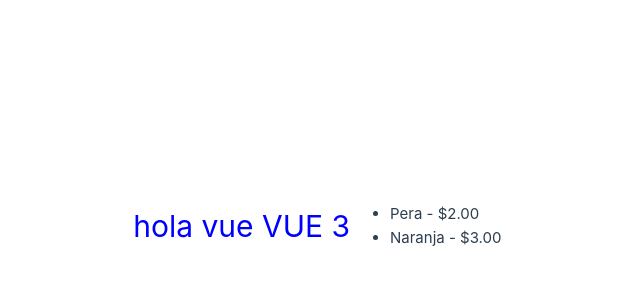
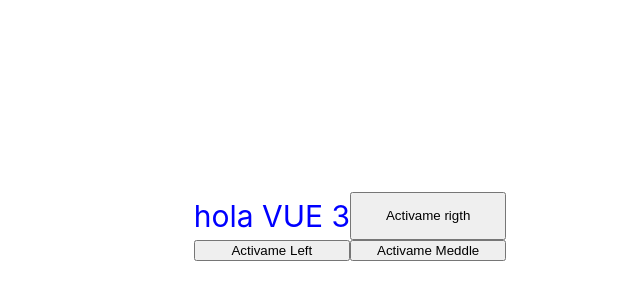
Before and after one commit to ximena-medina/Curso_Vue.js, a Vue app in the folder primer-vue/: page / in a window 1280 px wide. Shown: the part 174-474 px from the top of the page, without its empty margins (290-930 px from the left). Built offline with nearby package versions, Linux system fonts and the light colour scheme.

Commit message:
New feature :sparkles: Agregando el Evento click (v-on)

```diff
--- a/primer-vue/src/App.vue
+++ b/primer-vue/src/App.vue
@@ -1,33 +1,17 @@
 <script setup>
-    const name = "Vue 3";
-const arrayFrutas = [
-    {
-        name: "Manzana",
-        price: "$1.00",
-        description: "Una manzana",
-        stock: 0,
-    },
-    {
-        name: "Pera",
-        price: "$2.00",
-        description: "Una pera",
-        stock: 10,
-    },
-    {
-        name: "Naranja",
-        price: "$3.00",
-        description: "Una naranja",
-        stock: 20,
-    },
-];
+const name = "Vue 3";
+
+const handleClick = (message) => {
+  console.log(message)
+}
 </script>
+
 <template>
-  <h1> hola vue {{ name.toUpperCase() }}</h1>
-  <ul>
-    <template li v-for="item in arrayFrutas" :item.name>
-      <li v-if="item.stock > 0">{{ item.name }} - {{ item.price }}</li>
-    </template>
-  </ul>
+  <h1> hola {{ name.toUpperCase() }}</h1>
+  <button v-on:click.right="handleClick('Texto Rigth')">Activame rigth</button>
+  <button @click="handleClick('Texto Left')">Activame Left</button>
+  <button @click="handleClick('Texto Meddle')">Activame Meddle</button>
+
 </template>
 
 <style>
@@ -35,51 +19,3 @@
   color: blue;
 }
 </style>
-
-<!-------------------------OTRO EJEMPLO----------------------------------->
-
-
-<!-- <template>
-  <div>
-    <h2>Lista de usuarios:</h2>
-    <ul>
-      <template
-        v-for="(user, index) in users"
-        :key="user.id"
-      >
-        <li>
-          <h3>{{ user.name }}</h3>
-          <ul>
-            <template
-              v-for="(post, index) in user.posts"
-              :key="post.id"
-            >
-              <li>{{ post.title }}</li>
-            </template>
-          </ul>
-        </li>
-      </template>
-    </ul>
-</div>
-</template>
-
-<script setup>
-const users = [
-  {
-    id: 1,
-    name: 'Juan',
-    posts: [
-      { id: 1, title: 'Mi primer post' },
-      { id: 2, title: 'Mi segundo post' },
-    ]
-  },
-  {
-    id: 2,
-    name: 'Maria',
-    posts: [
-      { id: 3, title: 'Mi tercer post' },
-      { id: 4, title: 'Mi cuarto post' },
-    ]
-  }
-]
-</script> -->
```
